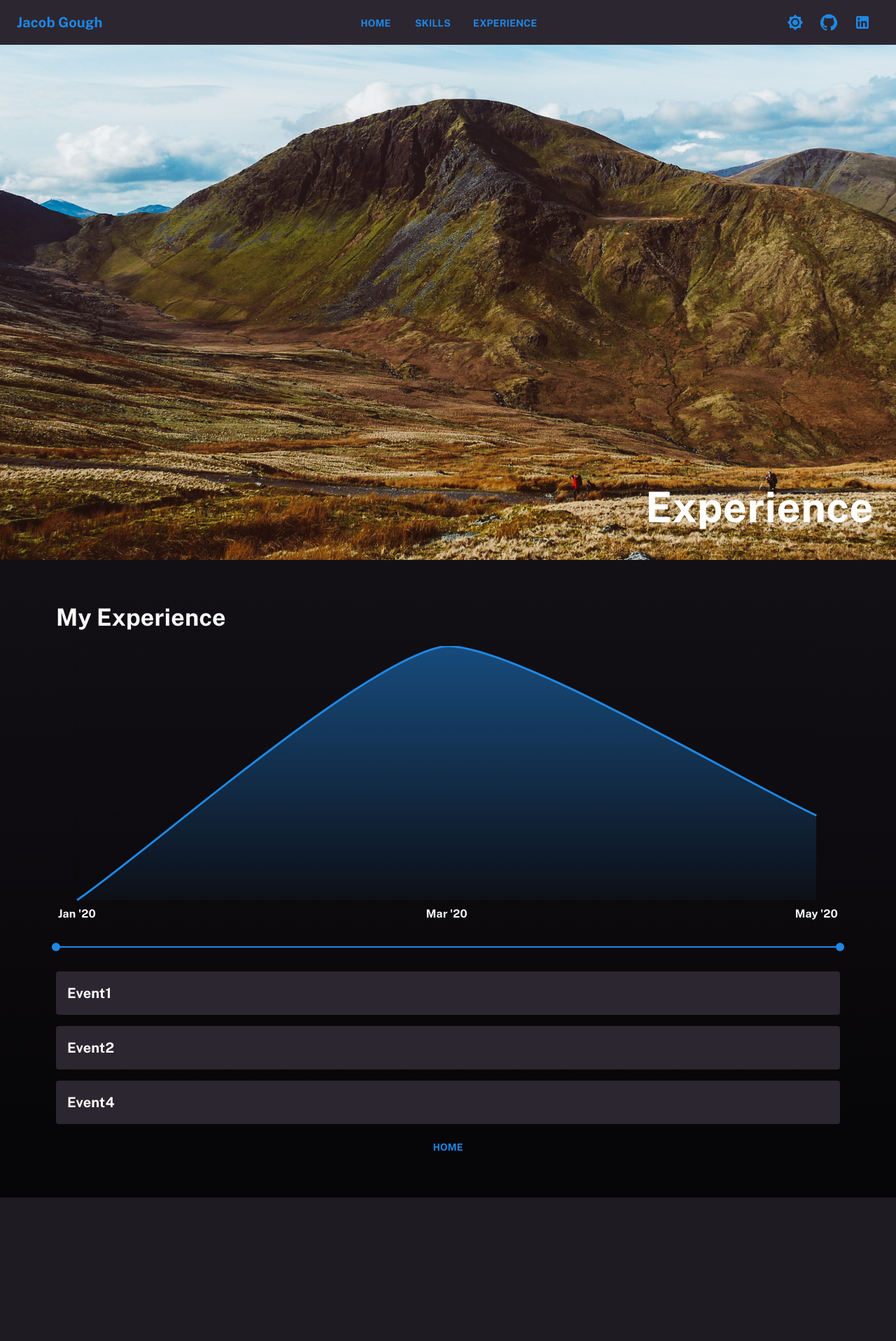
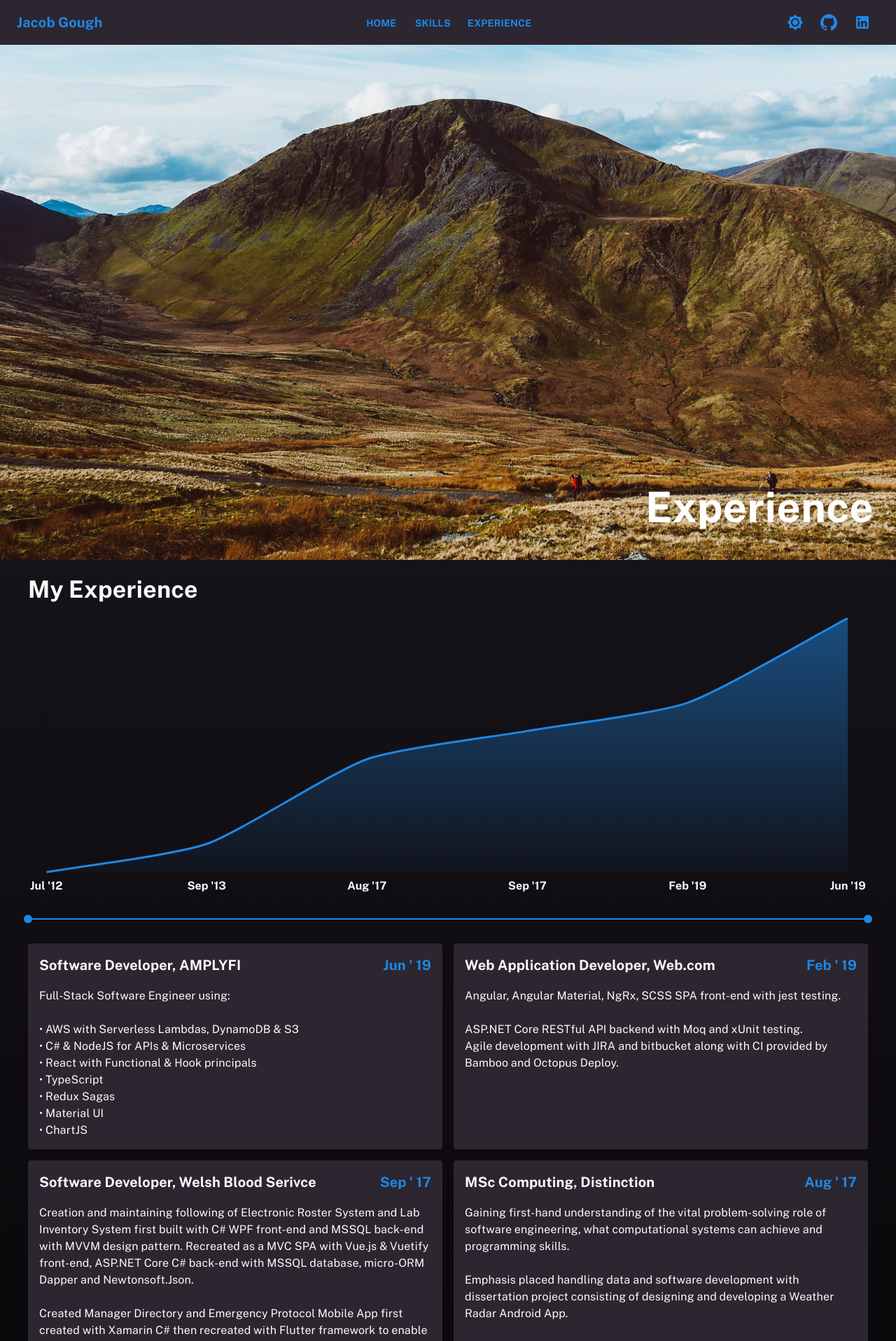
Before and after one commit to soupjake/me_app, a React (Create React App) app: page /experience in a window 1280 px wide. Shown: the top 1916 px of the page at 70% size. Before the commit the page ends 1719 px from the top, so only its background shows below. Built offline with nearby package versions, Linux system fonts and the light colour scheme.

Commit message:
add experiences

```diff
--- a/src/components/Charts/LineChart.tsx
+++ b/src/components/Charts/LineChart.tsx
@@ -5,7 +5,7 @@ import { ChartData, ChartOptions } from "chart.js";
 import { useTheme } from "@material-ui/styles";
 import Event from "../../models/event";
 import { chartFont, tooltipStyle, createGradient, registerVerticalLinePlugin } from "../../helpers/chart-helper";
-import moment from "moment";
+import { formatDate } from "../../helpers/text-helper";
 
 interface LineChartProps {
   experience: Event[];
@@ -80,7 +80,8 @@ export default function LineChart(props: LineChartProps) {
       ...tooltipStyle(theme, false),
       callbacks: {
         label: function (tooltipItem: Chart.ChartTooltipItem, data: ChartData) {
-          return `${moment(tooltipItem.xLabel).format("MMM ' YY")}: ${tooltipItem.yLabel}`;
+          const name: string = tooltipItem.index !== undefined ? `${experience[tooltipItem.index].name} : ` : "";
+          return `${name}${formatDate(tooltipItem.xLabel)}`;
         }
       }
     }
--- /dev/null
+++ b/src/components/Layout/DataPaper.tsx
@@ -0,0 +1,45 @@
+import React from "react";
+import { makeStyles, Theme, createStyles } from "@material-ui/core/styles";
+import Paper from "@material-ui/core/Paper";
+import Grid from "@material-ui/core/Grid";
+import Typography from "@material-ui/core/Typography";
+import clsx from "clsx";
+
+const useStyles = makeStyles((theme: Theme) =>
+  createStyles({
+    paper: {
+      height: "100%",
+      padding: theme.spacing(2)
+    },
+    info: {
+      marginTop: theme.spacing(2),
+      whiteSpace: "pre-line"
+    }
+  })
+);
+
+interface DataPaperProps {
+  title: string;
+  subtitle: string;
+  info: string;
+  className?: string;
+}
+
+export default function DataPaper(props: DataPaperProps) {
+  const classes = useStyles();
+  const { title, subtitle, info, className } = props;
+
+  return (
+    <Paper elevation={0} className={clsx(classes.paper, className)}>
+      <Grid container justify="space-between">
+        <Typography variant="h6">{title}</Typography>
+        <Typography variant="h6" color="primary">
+          {subtitle}
+        </Typography>
+      </Grid>
+      <Typography variant="body1" className={classes.info}>
+        {info}
+      </Typography>
+    </Paper>
+  );
+}
--- a/src/components/Navigation/TopAppBar.tsx
+++ b/src/components/Navigation/TopAppBar.tsx
@@ -13,7 +13,6 @@ import Brightess7Icon from "@material-ui/icons/Brightness7";
 import Brightess3Icon from "@material-ui/icons/Brightness3";
 import MoreVertIcon from "@material-ui/icons/MoreVert";
 import LinkButton from "./LinkButton";
-import useStylesBase from "../../styles/styles-base";
 import { Typography } from "@material-ui/core";
 import { openUrl } from "../../helpers/text-helper";
 import Media from "../../models/media";
@@ -38,7 +37,6 @@ const useStyles = makeStyles((theme: Theme) =>
 
 export default function TopAppBar() {
   const classes = useStyles();
-  const classesBase = useStylesBase();
   const dark: boolean = useSelector((state: AppState) => state.theme.dark);
   const [anchorEl, setAnchorEl] = useState<undefined | HTMLElement>(undefined);
   const dispatch = useDispatch();
@@ -105,16 +103,16 @@ export default function TopAppBar() {
         <Grid container alignItems="center">
           {name}
           <Grid item xs>
-            <Grid container justify="center" wrap="nowrap">
-              <LinkButton className={classesBase.button} to="/">
-                Home
-              </LinkButton>
-              <LinkButton className={classesBase.button} to="/skills">
-                Skills
-              </LinkButton>
-              <LinkButton className={classesBase.button} to="/experience">
-                Experience
-              </LinkButton>
+            <Grid container justify="center" wrap="nowrap" spacing={1}>
+              <Grid item>
+                <LinkButton to="/">Home</LinkButton>
+              </Grid>
+              <Grid item>
+                <LinkButton to="/skills">Skills</LinkButton>
+              </Grid>
+              <Grid item>
+                <LinkButton to="/experience">Experience</LinkButton>
+              </Grid>
             </Grid>
           </Grid>
           <Grid item xs>
--- a/src/components/Pages/Experience.tsx
+++ b/src/components/Pages/Experience.tsx
@@ -1,9 +1,10 @@
 import React, { useEffect, useState, ChangeEvent } from "react";
 import Grid from "@material-ui/core/Grid";
 import experienceImage from "../../assets/experience.jpg";
-import Paper from "@material-ui/core/Paper";
 import Slider from "@material-ui/core/Slider";
+import Hidden from "@material-ui/core/Hidden";
 import Skeleton from "@material-ui/lab/Skeleton";
+import DataPaper from "../Layout/DataPaper";
 import LinkButton from "../Navigation/LinkButton";
 import Event from "../../models/event";
 import useStylesBase from "../../styles/styles-base";
@@ -12,16 +13,13 @@ import { AppState } from "../../store/app-state";
 import { getExperienceRequest } from "../../store/reducers/experience-reducers";
 import Typography from "@material-ui/core/Typography";
 import Container from "@material-ui/core/Container";
-import { getHeaderSize, getSubheaderSize } from "../../helpers/text-helper";
+import { getHeaderSize, getSubheaderSize, formatDate } from "../../helpers/text-helper";
 import useMediaQuery from "@material-ui/core/useMediaQuery";
 import { makeStyles, Theme, createStyles } from "@material-ui/core/styles";
 import LineChart from "../Charts/LineChart";
 
 const useStyles = makeStyles((theme: Theme) =>
   createStyles({
-    event: {
-      padding: theme.spacing(2)
-    },
     fade: {
       animationName: "$fadein",
       animationDuration: `${theme.transitions.duration.standard}ms`,
@@ -29,12 +27,10 @@ const useStyles = makeStyles((theme: Theme) =>
     },
     "@keyframes fadein": {
       "0%": {
-        opacity: 0,
-        height: 0
+        opacity: 0
       },
       "100%": {
-        opacity: 1,
-        height: 78
+        opacity: 1
       }
     }
   })
@@ -72,19 +68,22 @@ export default function Experience() {
     </Grid>
   ) : (
     <>
+      <Hidden xsDown>
         <Grid item xs={12}>
           <LineChart experience={experience} values={values} smAndDown={smAndDown} />
         </Grid>
         <Grid item xs={12}>
-        <Slider value={values} max={experience.length - 1} onChange={handleChange} valueLabelDisplay="auto" />
+          <Slider value={values} max={experience.length - 1} onChange={handleChange} valueLabelDisplay="off" />
         </Grid>
+      </Hidden>
       <Grid item xs={12}>
-        <Grid container spacing={2}>
-          {experience.slice(values[0], values[1] + 1).map((event: Event) => (
-            <Grid item xs={12} key={event.name} className={classes.fade}>
-              <Paper elevation={0} className={classes.event}>
-                <Typography variant="h6">{event.name}</Typography>
-              </Paper>
+        <Grid container spacing={2} justify="center">
+          {experience
+            .slice(values[0], values[1] + 1)
+            .reverse()
+            .map((event: Event) => (
+              <Grid item xs={12} md={6} key={event.name} className={classes.fade}>
+                <DataPaper title={event.name} subtitle={formatDate(event.date)} info={event.description} />
               </Grid>
             ))}
         </Grid>
--- a/src/components/Pages/Home.tsx
+++ b/src/components/Pages/Home.tsx
@@ -38,8 +38,7 @@ const useStyles = makeStyles((theme: Theme) =>
       }
     },
     expansionSummary: {
-      fontWeight: 700,
-      margin: 0
+      fontWeight: "bold"
     },
     expansionPanel: {
       borderRadius: 4,
@@ -48,6 +47,14 @@ const useStyles = makeStyles((theme: Theme) =>
     linkButton: {
       marginTop: theme.spacing(2),
       marginBottom: -theme.spacing(1)
+    },
+    avatar: {
+      height: 200,
+      width: 200,
+      margin: "auto"
+    },
+    list: {
+      height: "100%"
     }
   })
 );
@@ -96,7 +103,7 @@ export default function Home() {
             <Typography variant={getSubheaderSize(smAndDown)}>What I Do</Typography>
             <ExpansionPanel elevation={0} defaultExpanded={true} className={classes.expansionPanel}>
               <ExpansionPanelSummary expandIcon={<ExpandMoreIcon />}>
-                <Typography variant="body1" className={classesBase.boldText}>
+                <Typography variant="body1" className={classes.expansionSummary}>
                   Skills
                 </Typography>
               </ExpansionPanelSummary>
@@ -121,7 +128,7 @@ export default function Home() {
             </ExpansionPanel>
             <ExpansionPanel elevation={0} className={classes.expansionPanel}>
               <ExpansionPanelSummary expandIcon={<ExpandMoreIcon />}>
-                <Typography variant="body1" className={classesBase.boldText}>
+                <Typography variant="body1" className={classes.expansionSummary}>
                   Experience
                 </Typography>
               </ExpansionPanelSummary>
@@ -154,7 +161,7 @@ export default function Home() {
           </Grid>
           <Grid container item xs={12} md={6} alignItems="center" spacing={2}>
             <Grid item xs={12}>
-              <Avatar className={classesBase.avatar} src={avatar} alt="avatar" />
+              <Avatar className={classes.avatar} src={avatar} alt="avatar" />
             </Grid>
             <Grid item xs={12}>
               <Typography variant="h6" align="center">
@@ -168,7 +175,7 @@ export default function Home() {
             </Grid>
           </Grid>
           <Grid item xs={12} md={6}>
-            <Grid container justify="center" alignItems="center" className={classesBase.fillHeight}>
+            <Grid container justify="center" alignItems="center" className={classes.list}>
               <List>
                 <ListItem>
                   <ListItemIcon>
--- a/src/helpers/chart-helper.ts
+++ b/src/helpers/chart-helper.ts
@@ -68,7 +68,7 @@ export function tooltipStyle(theme: Theme, displayColors: boolean) {
     titleFontSize: 0,
     titleMarginBottom: 2,
     bodyFontSize: 16,
-    bodyFontColor: theme.palette.text.primary,
+    bodyFontColor: theme.palette.primary.main,
     bodyFontStyle: "bold",
     intersect: false
   };
--- a/src/helpers/text-helper.ts
+++ b/src/helpers/text-helper.ts
@@ -1,3 +1,6 @@
+import { Variant } from "@material-ui/core/styles/createTypography";
+import moment from "moment";
+
 export function openUrl(url: string): void {
   if (!url) {
     return;
@@ -11,10 +14,14 @@ export function toSentenceCase(input: string): string {
   return `${sentence.charAt(0).toUpperCase()}${sentence.slice(1)}`;
 }
 
-export function getHeaderSize(smAndDown: boolean) {
+export function getHeaderSize(smAndDown: boolean): Variant {
   return smAndDown ? "h4" : "h2";
 }
 
-export function getSubheaderSize(smAndDown: boolean) {
+export function getSubheaderSize(smAndDown: boolean): Variant {
   return smAndDown ? "h5" : "h4";
 }
+
+export function formatDate(date: string | number | undefined): string {
+  return moment(date).format("MMM ' YY");
+}
--- a/src/store/data/events.json
+++ b/src/store/data/events.json
@@ -1,20 +1,38 @@
 [
   {
-    "name": "Event1",
-    "date": "2020-01-01",
-    "value": 50.0,
-    "description": "description"
+    "name": "BSc (Hons) Psychology with Neuroscience, 2:1",
+    "date": "2012-07-01",
+    "value": 20,
+    "description": "Establish a good knowledge and critical understanding in biological psychology, cognitive psychology, developmental psychology, social psychology, individual differences and neuroscience. \n\n Establish awareness of contextual and interpersonal factors in groups and teams, and to develop the interpersonal skills that will allow effective participation in co-operative group planning and decision making."
   },
   {
-    "name": "Event2",
-    "date": "2020-03-01",
-    "value": 80.0,
-    "description": "description"
+    "name": "MRes Psychological Methods, Merit",
+    "date": "2013-09-01",
+    "value": 40,
+    "description": "Demonstrate an ability to use the methods of psychological research including quantitative, qualitative, advanced empirical methods and advanced quantitative methods. \n\n Show enhanced skills in learning, presenting new subject areas and the independent learning ability required for continuing professional development."
   },
   {
-    "name": "Event4",
-    "date": "2020-05-01",
-    "value": 60.0,
-    "description": "description"
+    "name": "MSc Computing, Distinction",
+    "date": "2017-08-01",
+    "value": 100,
+    "description": "Gaining first-hand understanding of the vital problem-solving role of software engineering, what computational systems can achieve and programming skills. \n\n Emphasis placed handling data and software development with dissertation project consisting of designing and developing a Weather Radar Android App."
+  },
+  {
+    "name": "Software Developer, Welsh Blood Serivce",
+    "date": "2017-09-01",
+    "value": 120,
+    "description": "Creation and maintaining following of Electronic Roster System and Lab Inventory System first built with C# WPF front-end and MSSQL back-end with MVVM design pattern. Recreated as a MVC SPA with Vue.js & Vuetify front-end, ASP.NET Core C# back-end with MSSQL database, micro-ORM Dapper and Newtonsoft.Json. \n\n Created Manager Directory and Emergency Protocol Mobile App first created with Xamarin C# then recreated with Flutter framework to enable the development for both Android and iOS with a single code base. \n\n Also Lead Developer for Velindre Trust Virtual Assistant “RiTTa” with IBM."
+  },
+  {
+    "name": "Web Application Developer, Web.com",
+    "date": "2019-02-01",
+    "value": 140,
+    "description": "Angular, Angular Material, NgRx, SCSS SPA front-end with jest testing. \n\n ASP.NET Core RESTful API backend with Moq and xUnit testing. \n Agile development with JIRA and bitbucket along with CI provided by Bamboo and Octopus Deploy."
+  },
+  {
+    "name": "Software Developer, AMPLYFI",
+    "date": "2019-06-01",
+    "value": 200,
+    "description": "Full-Stack Software Engineer using: \n\n • AWS with Serverless Lambdas, DynamoDB & S3 \n • C# & NodeJS for APIs & Microservices \n • React with Functional & Hook principals \n • TypeScript \n • Redux Sagas \n • Material UI \n • ChartJS"
   }
 ]
--- a/src/store/data/skills.json
+++ b/src/store/data/skills.json
@@ -3,7 +3,7 @@
     "name": "FrontEnd",
     "level": "Expert",
     "value": 50.0,
-    "description": "Extremely skilled and confident use of React with Functional & Hook principals, Typescript, Material UI, Redux Sagas and Responsive Designs. Use the GitHub icon in the top bar to check out this web app’s code as an example and try the app on a mobile!"
+    "description": "Extremely skilled and confident use of React with Functional & Hook principals, Typescript, Material UI, ChartJS Redux Sagas and Responsive Designs. Use the GitHub icon in the top bar to check out this web app’s code as an example and try the app on a mobile!"
   },
   {
     "name": "BackEnd",
--- a/src/styles/styles-base.ts
+++ b/src/styles/styles-base.ts
@@ -11,24 +11,8 @@ const useStylesBase = makeStyles((theme: Theme) =>
           ? `linear-gradient(${theme.palette.background.default}, ${darkBackground2})`
           : `linear-gradient(${theme.palette.background.default}, ${lightBackground2})`
     },
-    button: {
-      margin: theme.spacing(1)
-    },
-    fullHeight: {
-      height: "100vh"
-    },
-    boldText: {
-      fontWeight: "bold"
-    },
-    textCenter: {
-      textAlign: "center"
-    },
     contentContainer: {
-      padding: theme.spacing(7),
-      [theme.breakpoints.down("md")]: {
-        paddingLeft: theme.spacing(4),
-        paddingRight: theme.spacing(4)
-      }
+      padding: theme.spacing(2)
     },
     headerImage: {
       height: "100vh",
@@ -47,14 +31,6 @@ const useStylesBase = makeStyles((theme: Theme) =>
       [theme.breakpoints.down("md")]: {
         padding: theme.spacing(2)
       }
-    },
-    fillHeight: {
-      height: "100%"
-    },
-    avatar: {
-      height: 200,
-      width: 200,
-      margin: "auto"
     }
   })
 );
```
Also changed, not shown: src/components/Pages/Skills.tsx (+7 -16 lines). Lines whose indentation alone changed are shown as unchanged.
